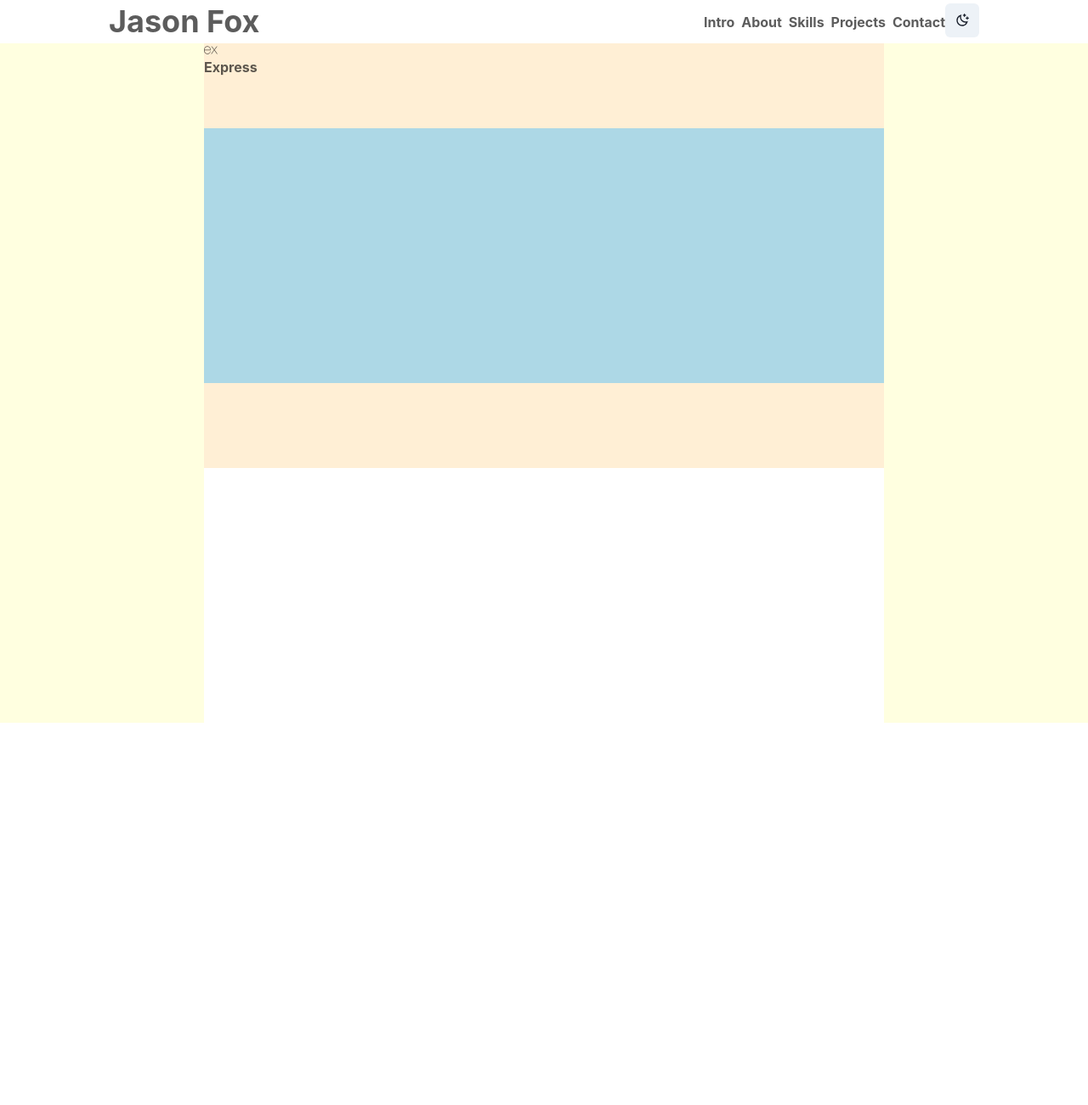
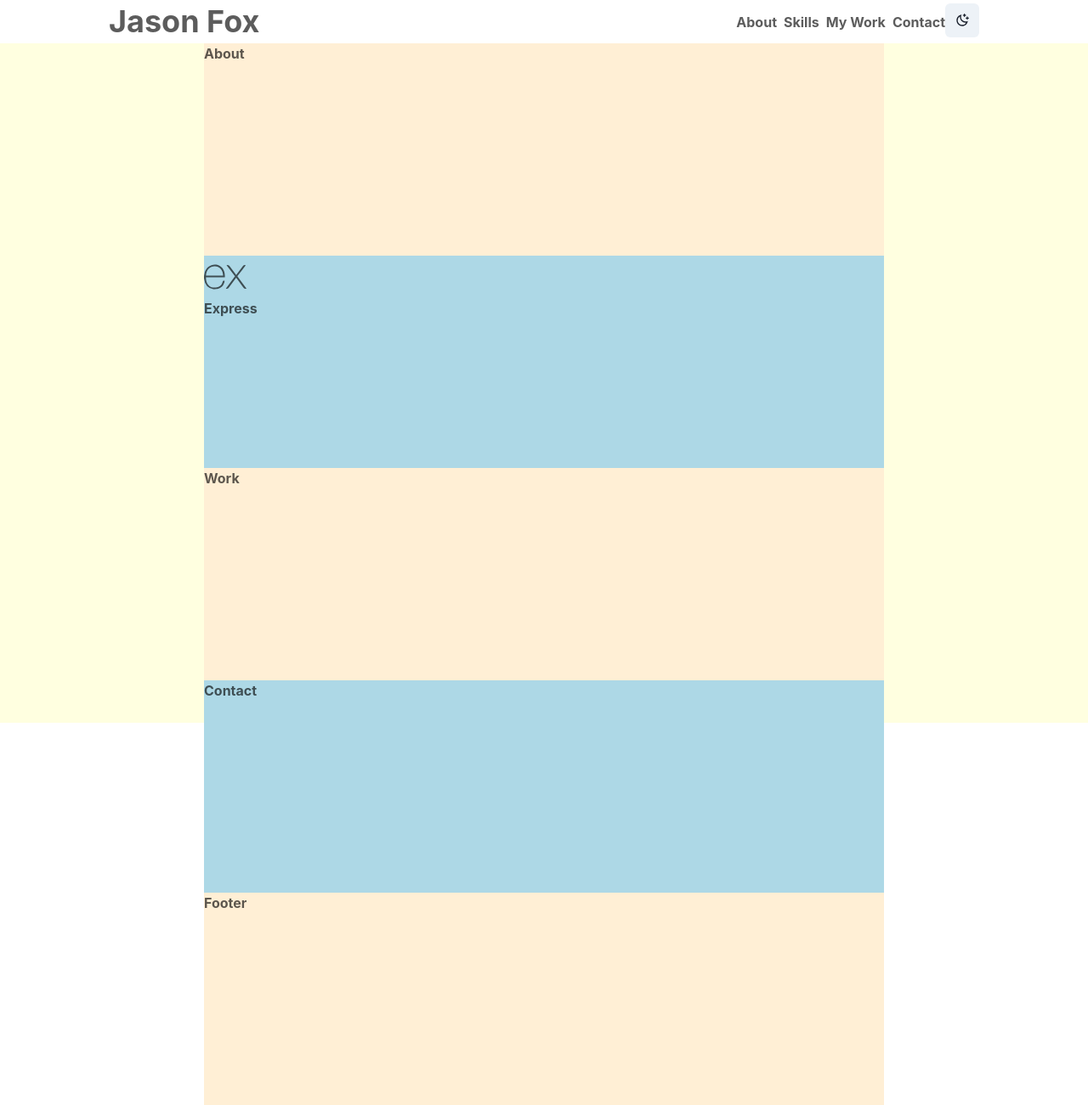
Before and after one commit to jsonFox/portfolio, a React (Vite) app: page / in a window 1280 px wide. Shown: the whole page at 85% size. Before the commit the page ends 851 px from the top, so only its background shows below. Built offline with nearby package versions, Linux system fonts and the light colour scheme.

Commit message:
Finish initial project structure

```diff
--- a/src/App.tsx
+++ b/src/App.tsx
@@ -1,11 +1,10 @@
 import { Grid, GridItem } from "@chakra-ui/react";
-import { Header, Intro } from "./components";
+import { Header, About, Skills, Work, Contact, Footer } from "./components";
 
 const sections: Array<string> = [
-  'Intro',
   'About',
   'Skills',
-  'Projects',
+  'My Work',
   'Contact'
 ]
 
@@ -22,19 +21,25 @@ function App() {
           <Header sections={sections} />
         </GridItem>
         <GridItem h='100vh' rowSpan={sections.length + 1} colStart={1} bg='lightyellow'>
-
+          {/* Left Nav */}
         </GridItem>
         <GridItem h='100vh' rowSpan={sections.length + 1} colStart={3} bg='lightyellow'>
-
+          {/* Right Nav */}
         </GridItem>
-        <GridItem h='100' colStart={2} rowStart={2} bg='papayawhip'>
-          <Intro />
+        <GridItem h='250' colStart={2} rowStart={2} bg='papayawhip'>
+          <About />
         </GridItem>
-        <GridItem h='300' colStart={2} bg='lightblue'>
-
+        <GridItem h='250' colStart={2} bg='lightblue'>
+          <Skills />
         </GridItem>
-        <GridItem h='100' colStart={2} bg='papayawhip'>
-
+        <GridItem h='250' colStart={2} bg='papayawhip'>
+          <Work />
+        </GridItem>
+        <GridItem h='250' colStart={2} bg='lightblue'>
+          <Contact />
+        </GridItem>
+        <GridItem h='250' colStart={2} bg='papayawhip'>
+          <Footer />
         </GridItem>
       </Grid>
     </>
--- /dev/null
+++ b/src/components/About.tsx
@@ -0,0 +1,9 @@
+
+
+export default function Intro() {
+  return (
+    <>
+      About
+    </>
+  )
+}
--- /dev/null
+++ b/src/components/Contact.tsx
@@ -0,0 +1,9 @@
+import React from 'react'
+
+type Props = {}
+
+export default function Contact({}: Props) {
+  return (
+    <div>Contact</div>
+  )
+}
--- /dev/null
+++ b/src/components/Footer.tsx
@@ -0,0 +1,9 @@
+import React from 'react'
+
+type Props = {}
+
+export default function Footer({}: Props) {
+  return (
+    <div>Footer</div>
+  )
+}
--- a/src/components/Intro.tsx
+++ /dev/null
@@ -1,8 +0,0 @@
-import { SkillIcon } from "./partials"
-import { Express } from "./icons"
-
-export default function Intro() {
-  return (
-    <SkillIcon name='Express' icon={<Express />} />
-  )
-}
--- /dev/null
+++ b/src/components/Skills.tsx
@@ -0,0 +1,10 @@
+import { SkillIcon } from "./partials"
+import { Express } from "./icons"
+
+export default function Skills() {
+  return (
+    <div>
+      <SkillIcon name='Express' Icon={Express} />
+    </div>
+  )
+}
--- /dev/null
+++ b/src/components/Work.tsx
@@ -0,0 +1,9 @@
+import React from 'react'
+
+type Props = {}
+
+export default function Work({}: Props) {
+  return (
+    <div>Work</div>
+  )
+}
--- a/src/components/index.tsx
+++ b/src/components/index.tsx
@@ -1,2 +1,6 @@
 export { default as Header } from './Header';
-export { default as Intro } from './Intro';
+export { default as About } from './About';
+export { default as Skills } from './Skills';
+export { default as Work } from './Work';
+export { default as Contact } from './Contact';
+export { default as Footer } from './Footer';
--- a/src/components/partials/SkillIcon.tsx
+++ b/src/components/partials/SkillIcon.tsx
@@ -1,8 +1,11 @@
-export default function SkillIcon({ icon, name }: { icon: JSX.Element, name: string }) {
+import { IconType } from "react-icons/lib";
+import { Box } from "@chakra-ui/react";
+
+export default function SkillIcon({ Icon, name }: { Icon: IconType, name: string }) {
   return (
-    <>
-      {icon}
+    <Box maxW='max-content'>
+      {<Icon size="50px" />}
       <p>{name}</p>
-    </>
+    </Box>
   )
 }
```
Also changed, not shown: src/components/partials/FeaturedProjectCard.tsx (added, +9 -0 lines), src/components/partials/ProjectCard.tsx (added, +9 -0 lines), src/components/partials/SectionTitle.tsx (added, +9 -0 lines).
